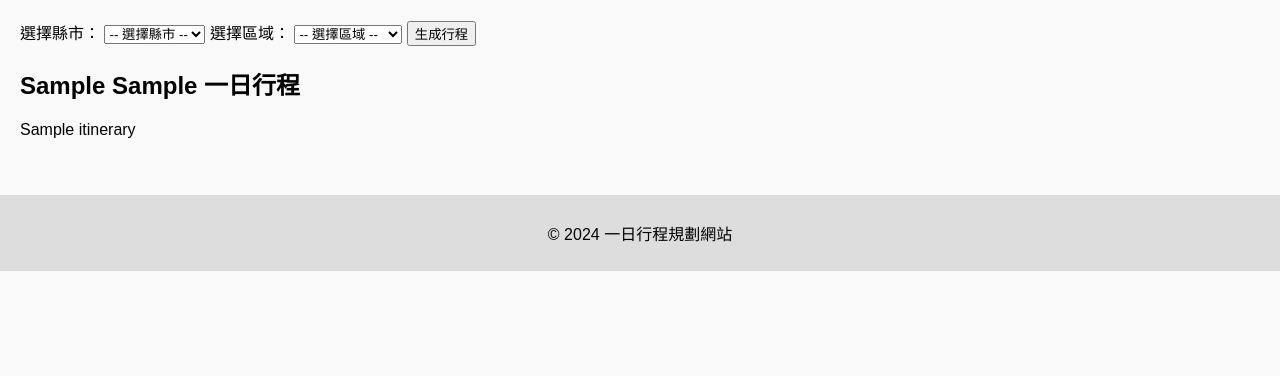
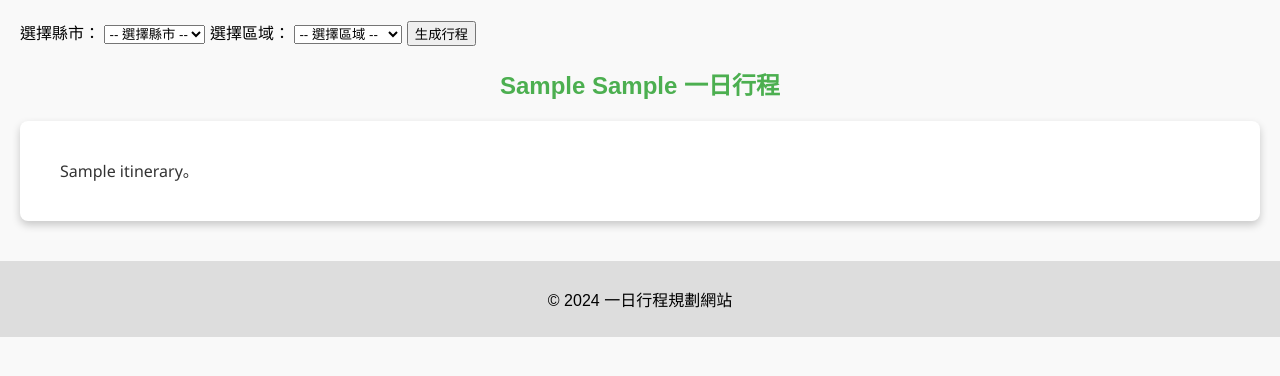
Before and after one commit to CcBAa/trip_planning_web, a Flask app: template templates/index.html in a window 1280 px wide. Shown: the part 109-485 px from the top of the page. Run offline with Flask 3, Linux system fonts and the light colour scheme; the template is opened without the code that fills it: most values are stand-ins (such as "Sample title", 1, 10 or a date in 2020).

Commit message:
Beautify typesetting

```diff
--- a/static/style.css
+++ b/static/style.css
@@ -26,3 +26,50 @@ footer {
 form {
     margin-bottom: 20px;
 }
+
+/* 行程區塊樣式 */
+.itinerary {
+    background-color: #f9f9f9;
+    padding: 20px;
+    border-radius: 8px;
+    margin-top: 20px;
+    box-shadow: 0 2px 4px rgba(0, 0, 0, 0.1);
+}
+
+/* 行程標題樣式 */
+.itinerary h3 {
+    color: #4CAF50;
+    margin-bottom: 10px;
+}
+
+/* 行程內容樣式 */
+.itinerary p {
+    font-size: 16px;
+    line-height: 1.6;
+    margin-bottom: 15px;
+}
+
+/* 美化行程標題與區塊樣式 */
+.itinerary {
+    background-color: #ffffff; /* 更明亮的背景 */
+    padding: 20px;
+    border-radius: 8px;
+    margin-top: 20px;
+    box-shadow: 0 4px 8px rgba(0, 0, 0, 0.2); /* 提升陰影效果 */
+    font-family: "Segoe UI", Tahoma, Geneva, Verdana, sans-serif;
+}
+
+.itinerary p {
+    font-size: 16px;
+    line-height: 1.8;
+    color: #333;
+    text-indent: 20px; /* 增加段落縮排 */
+    margin-bottom: 15px;
+}
+
+h2 {
+    text-align: center;
+    color: #4CAF50;
+    margin-bottom: 20px;
+    font-weight: bold;
+}
--- a/templates/base.html
+++ b/templates/base.html
@@ -11,7 +11,9 @@
         <h1>一日行程規劃網站</h1>
     </header>
     <main>
-        {% block content %}{% endblock %}
+        <div class="container">
+            {% block content %}{% endblock %}
+        </div>
     </main>
     <footer>
         <p>&copy; 2024 一日行程規劃網站</p>
--- a/templates/index.html
+++ b/templates/index.html
@@ -27,6 +27,10 @@
 
 {% if itinerary %}
     <h2>{{ selected_city }} {{ selected_region }} 一日行程</h2>
-    <p>{{ itinerary }}</p>
+    <div class="itinerary">
+        {% for section in itinerary.split("。") if section.strip() %}
+            <p>{{ section }}。</p>
+        {% endfor %}
+    </div>
 {% endif %}
 {% endblock %}
```
